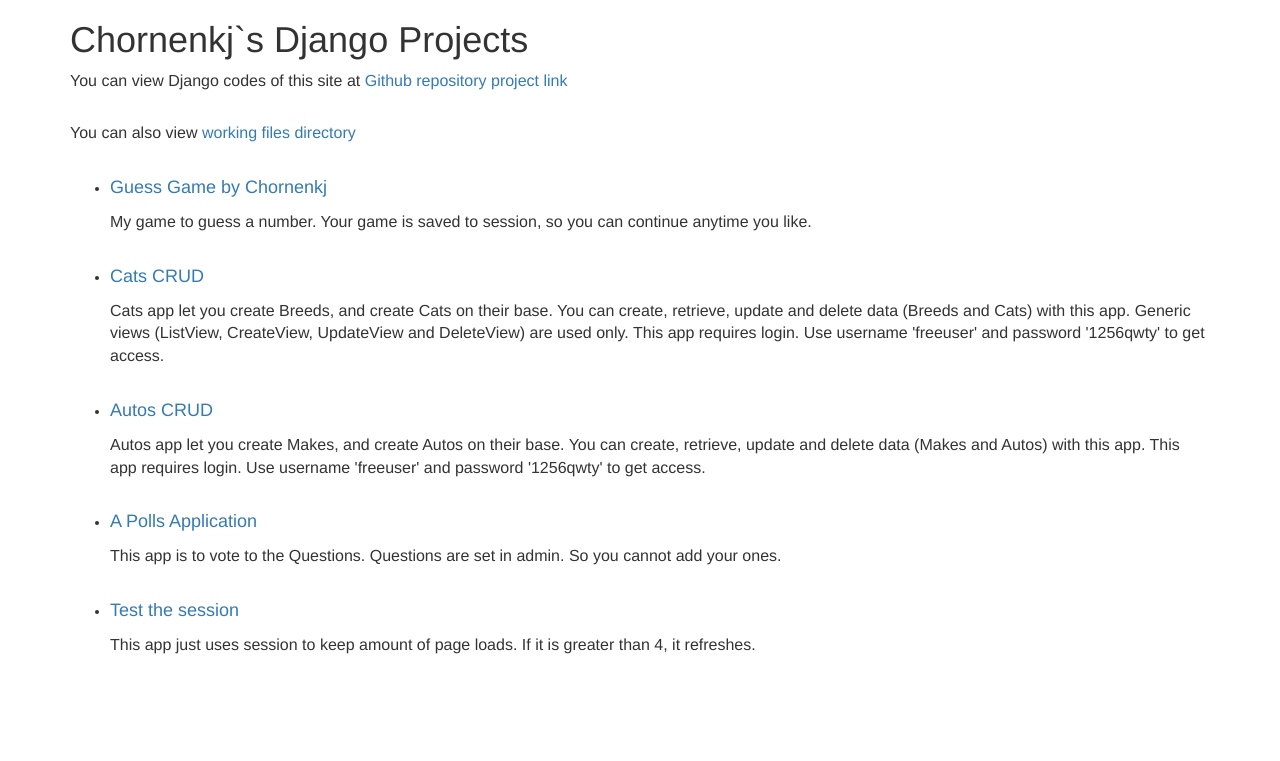
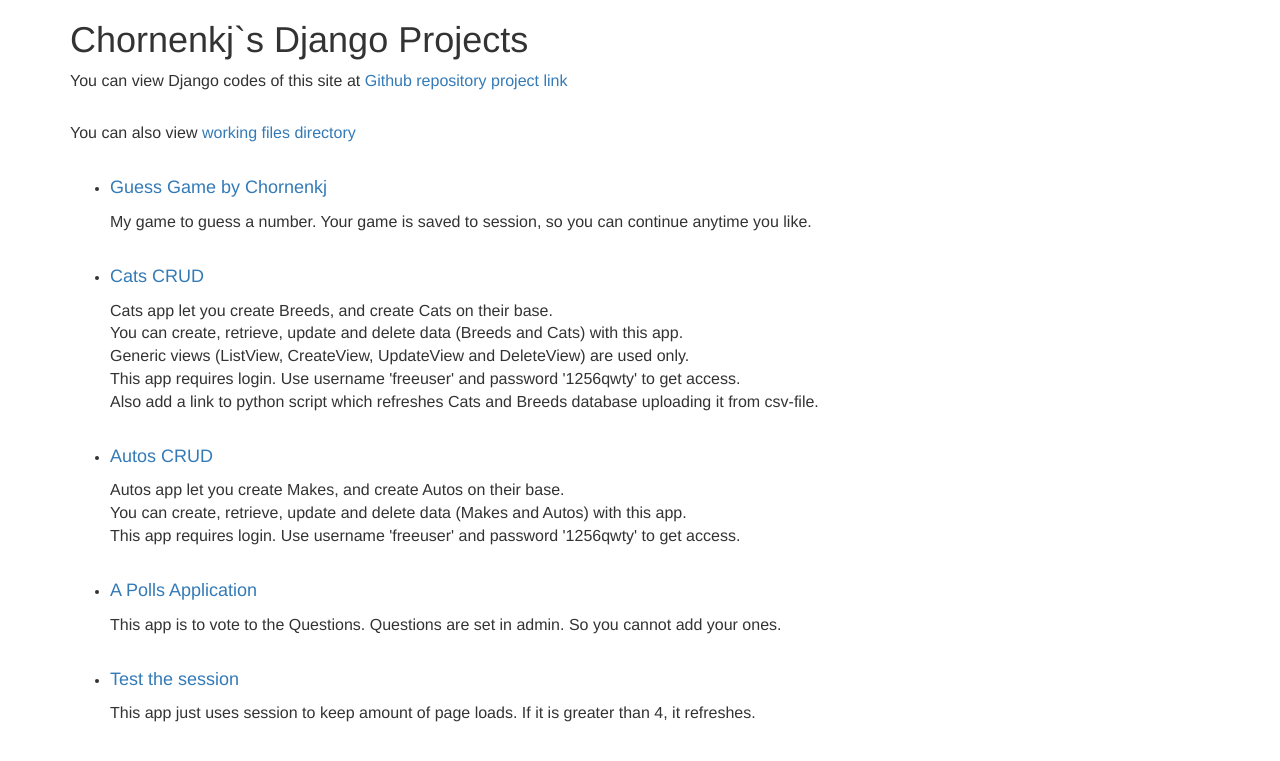
Before and after one commit to chornenkj/university-michigan-django, a Django app: page / in a window 1280 px wide. Shown: the top 761 px of the page. Run offline with Django 3.2, Linux system fonts and the light colour scheme; some libraries are stand-ins or nearby versions.

Commit message:
Add refresh cats option to import Cats and Breeds from csv-file

```diff
--- a/mysite/cats/templates/cats/cat_list.html
+++ b/mysite/cats/templates/cats/cat_list.html
@@ -26,6 +26,7 @@
             href="{% url 'cats:breed_create' %}">Add a breed</a>
 </p>
 
+<p><a href="{% url 'cats:refresh' %}">Refresh Cats</a></p>
 <p><a href="{% url 'home' %}">Back to Apps</a></p>
 
 {% endblock %}
--- a/mysite/cats/urls.py
+++ b/mysite/cats/urls.py
@@ -13,4 +13,6 @@ urlpatterns = [
     path('breed/create/', views.BreedCreateView.as_view(), name='breed_create'),
     path('breed/<int:pk>/update/', views.BreedUpdateView.as_view(), name='breed_update'),
     path('breed/<int:pk>/delete/', views.BreedDeleteView.as_view(), name='breed_delete'),
+
+    path('cats_refresh', views.cats_refresh, name='refresh'),
 ]
--- a/mysite/home/templates/home/main.html
+++ b/mysite/home/templates/home/main.html
@@ -19,14 +19,16 @@ Chornenkj`s Django Projects
     Your game is saved to session, so you can continue anytime you like.</p><br></li>
 
     <li><p style="font-size: large"><a href="{% url 'cats:all' %}">Cats CRUD</a></p>
-    <p style="font-size: medium">Cats app let you create Breeds, and create Cats on their base.
-    You can create, retrieve, update and delete data (Breeds and Cats) with this app.
-    Generic views (ListView, CreateView, UpdateView and DeleteView) are used only.
-    This app requires login. Use username 'freeuser' and password '1256qwty' to get access.</p><br></li>
+    <p style="font-size: medium">Cats app let you create Breeds, and create Cats on their base.<br/>
+    You can create, retrieve, update and delete data (Breeds and Cats) with this app.<br/>
+    Generic views (ListView, CreateView, UpdateView and DeleteView) are used only.<br/>
+    This app requires login. Use username 'freeuser' and password '1256qwty' to get access.<br/>
+    Also add a link to python script which refreshes Cats and Breeds database uploading it
+    from csv-file.</p><br></li>
 
     <li><p style="font-size: large"><a href="{% url 'autos:all' %}">Autos CRUD</a></p>
-    <p style="font-size: medium">Autos app let you create Makes, and create Autos on their base.
-    You can create, retrieve, update and delete data (Makes and Autos) with this app.
+    <p style="font-size: medium">Autos app let you create Makes, and create Autos on their base.<br/>
+    You can create, retrieve, update and delete data (Makes and Autos) with this app.<br/>
     This app requires login. Use username 'freeuser' and password '1256qwty' to get access.</p><br></li>
 
     <li><p style="font-size: large"><a href="{% url 'polls:index' %}">A Polls Application</a></p>
--- a/mysite/mysite/settings.py
+++ b/mysite/mysite/settings.py
@@ -48,6 +48,7 @@ INSTALLED_APPS = [
     'django.contrib.sessions',
     'django.contrib.messages',
     'django.contrib.staticfiles',
+    'django_extensions',
 ]
 
 MIDDLEWARE = [
```
Also changed, not shown: mysite/cats/views.py (+8 -1 lines), mysite/scripts/cats.py (added, +22 -0 lines), mysite/db.sqlite3, mysite/scripts/__init__.py (added), mysite/site/cats/meow.csv (renamed from mysite/site/cats/meov.csv).
